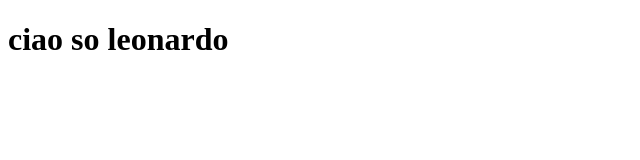
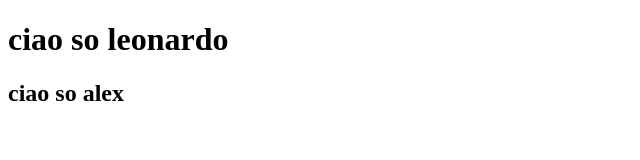
Before and after one commit to leonardopalluzzi/finta-repo, a plain HTML site: page index.html in a window 1280 px wide. Shown: the whole page, without its empty margins (0-640 px from the left). Drawn offline with Linux system fonts and the light colour scheme.

Commit message:
fix: add greeting for alex in index.html

```diff
--- a/index.html
+++ b/index.html
@@ -9,6 +9,7 @@
 
 <body>
     <h1>ciao so leonardo</h1>
+    <h2>ciao so alex</h2>
 </body>
 
 </html>
```
